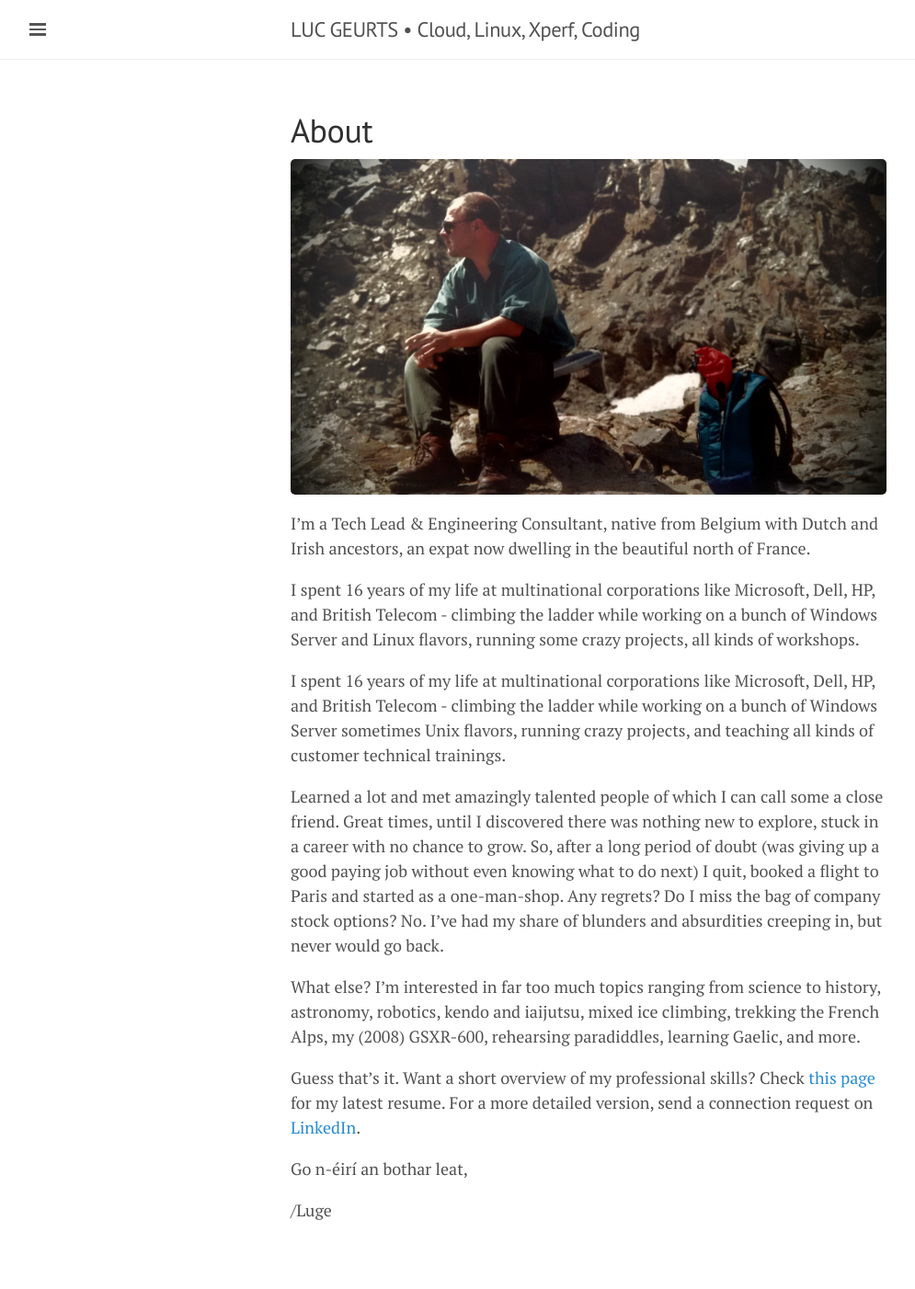
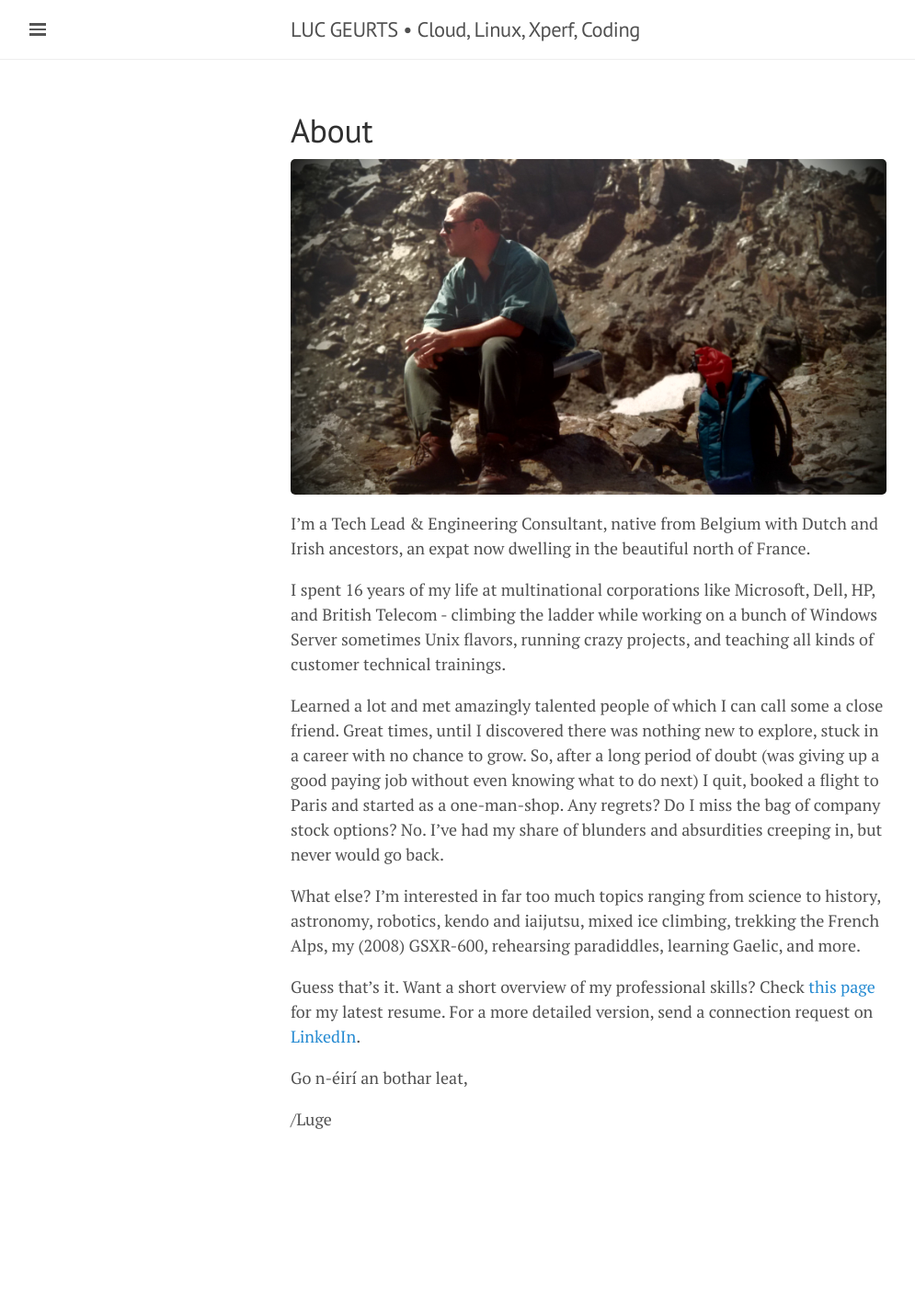
Before and after one commit to lgeurts/lgeurts.github.io, a Jekyll site: the page built from about.md, in a window 1280 px wide. Shown: the whole page at 92% size, without its empty margins (0-995 px from the left). Built offline with Jekyll 4.4.1, drawn with Linux system fonts in a browser that asks for light colours; nearby versions of some CDN libraries; after the commit the page ends 1303 px from its top, so only the background shows below that.

Commit message:
Update about.md

```diff
--- a/about.md
+++ b/about.md
@@ -6,8 +6,6 @@ title: About
 ![KNAV Austria](/assets/C2ADV01.jpg)
 
 I’m a Tech Lead & Engineering Consultant, native from Belgium with Dutch and Irish ancestors, an expat now dwelling in the beautiful north of France.
-
-I spent 16 years of my life at multinational corporations like Microsoft, Dell, HP, and British Telecom - climbing the ladder while working on a bunch of Windows Server and Linux flavors, running some crazy projects, all kinds of workshops.
 
 I spent 16 years of my life at multinational corporations like Microsoft, Dell, HP, and British Telecom - climbing the ladder while working on a bunch of Windows Server sometimes Unix flavors, running crazy projects, and teaching all kinds of customer technical trainings.
 
```
